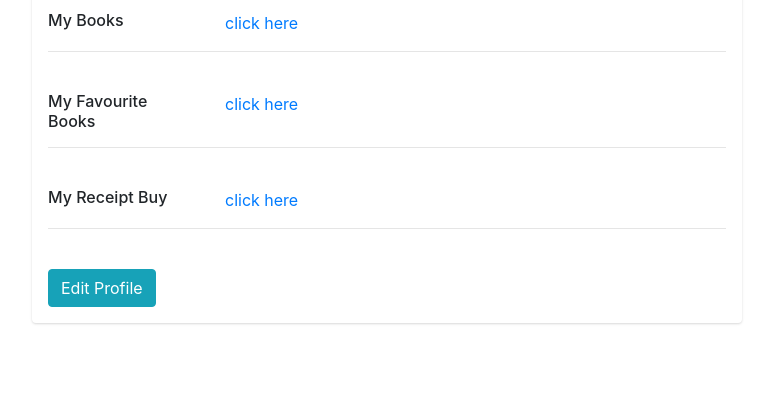
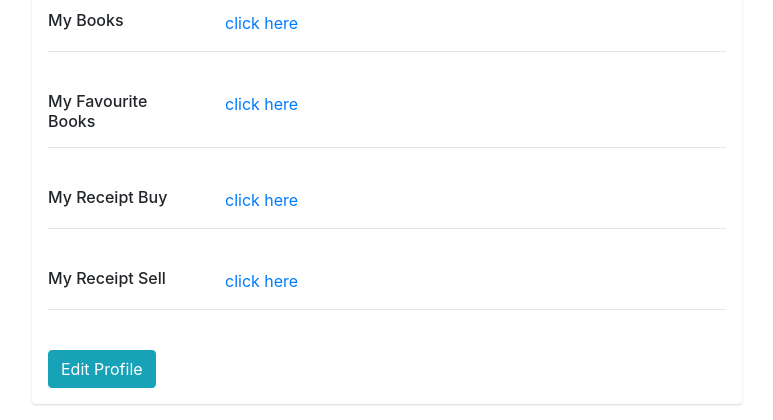
Before and after one commit to AliReza7222/Store, a Django app: page /accounts/profile/ in a window 1280 px wide. Shown: the part 909-1329 px from the top of the page, without its empty margins (68-841 px from the left). Before the commit the page ends 1233 px from the top, so only its background shows below. Run offline with Django 4.2, Linux system fonts and the light colour scheme; a user stored in the database is signed in; tables that the repository leaves empty hold one stand-in row (values such as "Sample post"); parts of the project's set-up code (start-up, migrations or seed data) failed here and were passed over; some libraries are stand-ins or nearby versions.

Commit message:
profile template updated

```diff
--- a/templates/profile.html
+++ b/templates/profile.html
@@ -156,6 +156,15 @@
                       </div>
                       <hr><br>
                       <div class="row">
+                        <div class="col-sm-3">
+                          <h6 class="mb-0">My Receipt Sell</h6>
+                        </div>
+                        <div class="col-sm-9 text-secondary">
+                            <a href="{% url 'sell_receipt' %}">click here</a>
+                        </div>
+                      </div>
+                      <hr><br>
+                      <div class="row">
                         <div class="col-sm-12">
                           <a class="btn btn-info " href="{% url 'update-profile' user.profile.id %}">Edit Profile</a>
                         </div>
```
